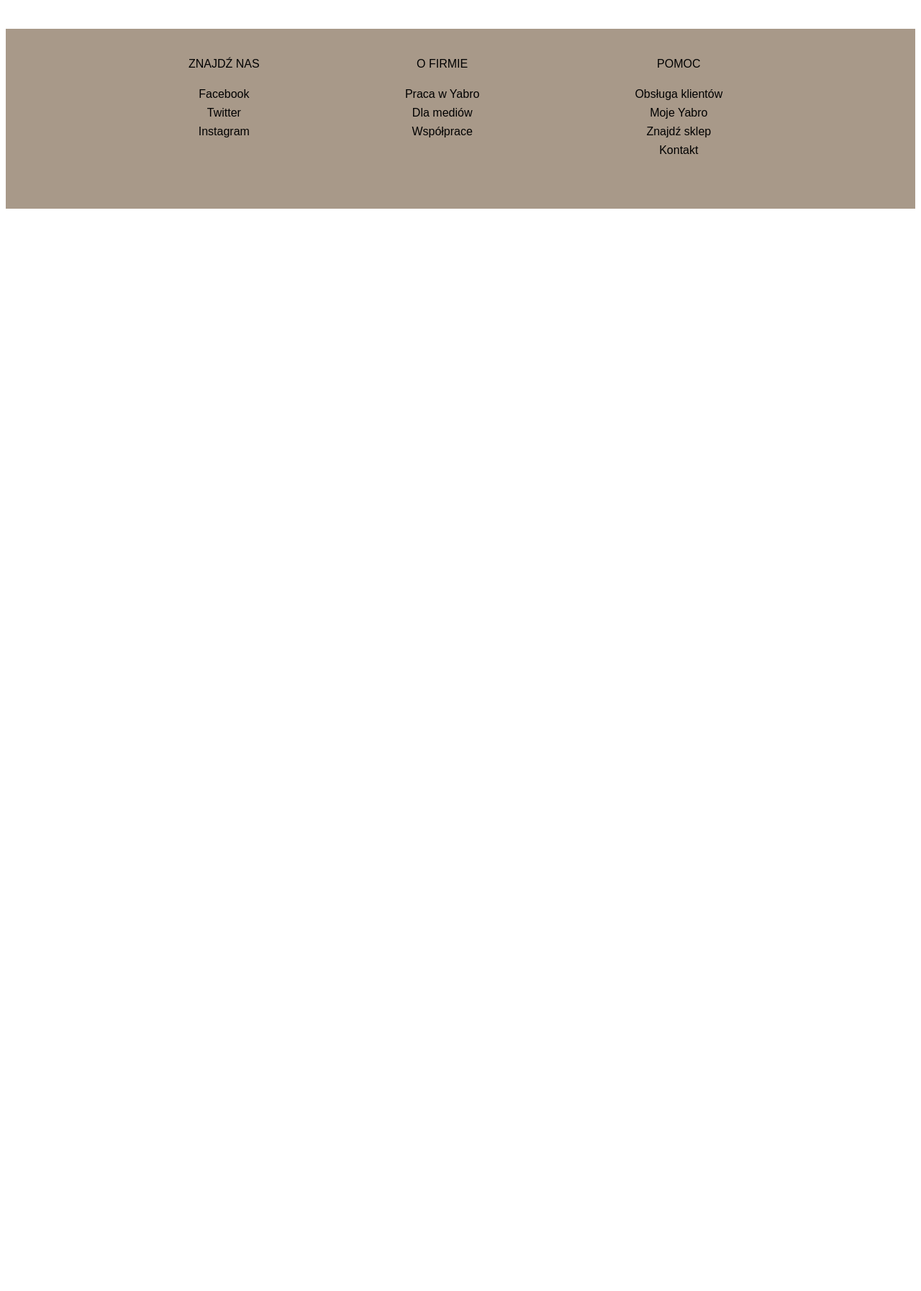
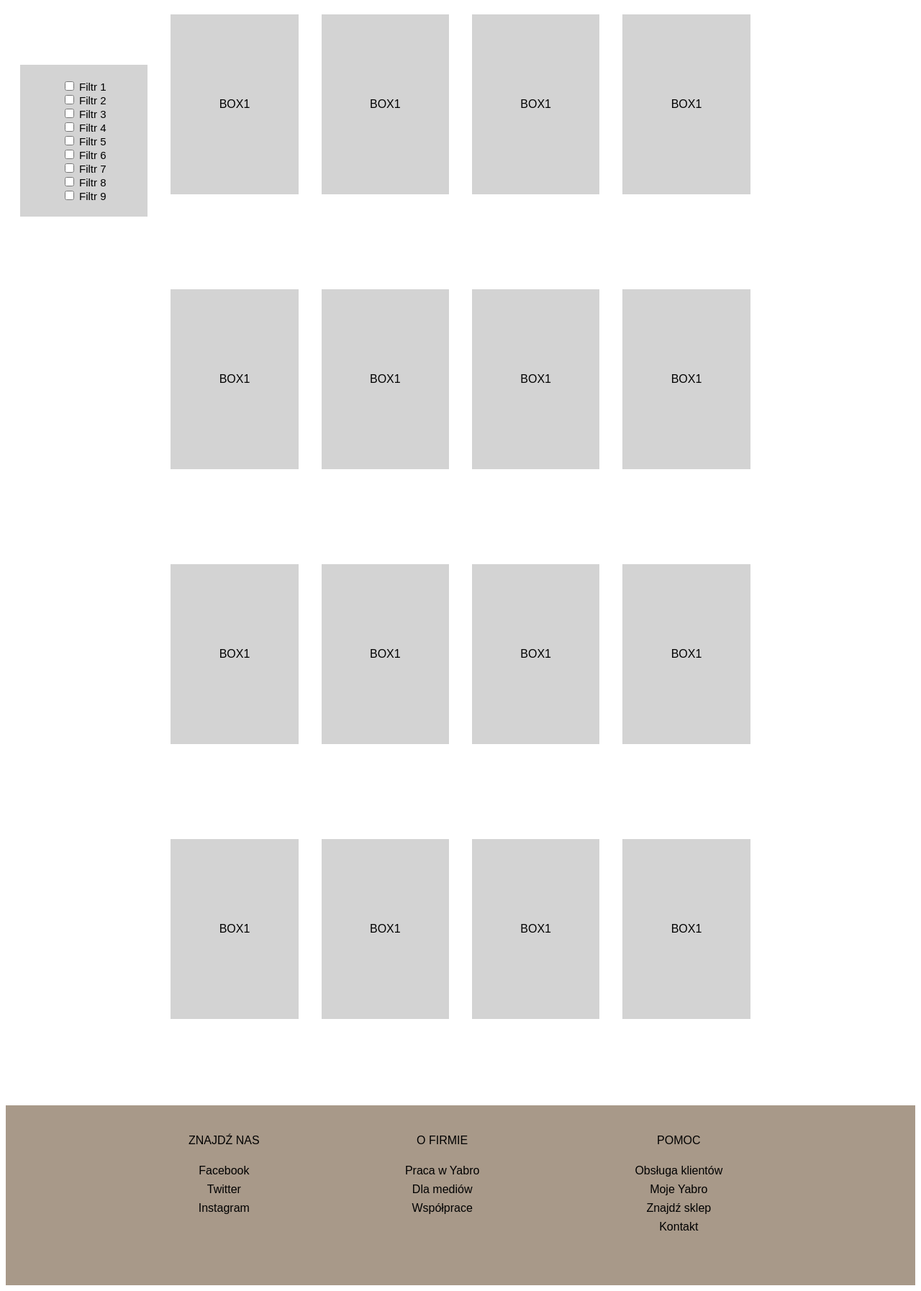
Before and after one commit to olohiperbolo/Yabro, a PHP site: page /kobieta.html in a window 1280 px wide. Shown: the part 138-1932 px from the top of the page at 72% size. Before the commit the page ends 428 px from the top, so only its background shows below. Run offline with PHP 8.4, Linux system fonts and the light colour scheme.

Commit message:
dodanie pól dla itemow

```diff
--- a/kobieta.html
+++ b/kobieta.html
@@ -39,9 +39,9 @@
     </nav>
 </header>
 <main>
-    <div class="grid-container">
+    <div class="grid-container-categories">
         <!-- filtry do innych podstron na razie nie uzywane-->
-        <!--<div class="filter-box">
+        <div class="filter-box">
             <label><input type="checkbox" name="filter1"> Filtr 1</label><br>
             <label><input type="checkbox" name="filter2"> Filtr 2</label><br>
             <label><input type="checkbox" name="filter3"> Filtr 3</label><br>
@@ -51,7 +51,30 @@
             <label><input type="checkbox" name="filter1"> Filtr 7</label><br>
             <label><input type="checkbox" name="filter2"> Filtr 8</label><br>
             <label><input type="checkbox" name="filter3"> Filtr 9</label><br>
-        </div>-->
+        </div>
+        <div class="grid-item">BOX1</div>
+        <div class="grid-item">BOX1</div>
+        <div class="grid-item">BOX1</div>
+        <div class="grid-item">BOX1</div>
+        <div></div>
+        <div></div>
+        <div class="grid-item">BOX1</div>
+        <div class="grid-item">BOX1</div>
+        <div class="grid-item">BOX1</div>
+        <div class="grid-item">BOX1</div>
+        <div></div>
+        <div></div>
+        <div class="grid-item">BOX1</div>
+        <div class="grid-item">BOX1</div>
+        <div class="grid-item">BOX1</div>
+        <div class="grid-item">BOX1</div>
+        <div></div>
+        <div></div>
+        <div class="grid-item">BOX1</div>
+        <div class="grid-item">BOX1</div>
+        <div class="grid-item">BOX1</div>
+        <div class="grid-item">BOX1</div>
+        <div></div>
     </div>
 
 </main>
--- a/style.css
+++ b/style.css
@@ -36,6 +36,24 @@ main{
     padding: 20px;
     align-items: center;
     justify-content: center;
+}
+.grid-container-categories{
+    display: grid;
+    grid-template-columns: repeat(6, 1fr);
+    gap: 32px;
+    padding: 20px;
+    align-items: center;
+    justify-content: center;
+}
+.grid-item{
+    display: grid;
+    justify-content: center;
+    align-items: center;
+    background-color: lightgrey;
+    height: 250px;
+    grid-row: span 1;
+    grid-column: span 1;
+    margin-bottom: 100px;
 }
 .recommended-box{
     background-image: url("kurtka.jpeg");
```
